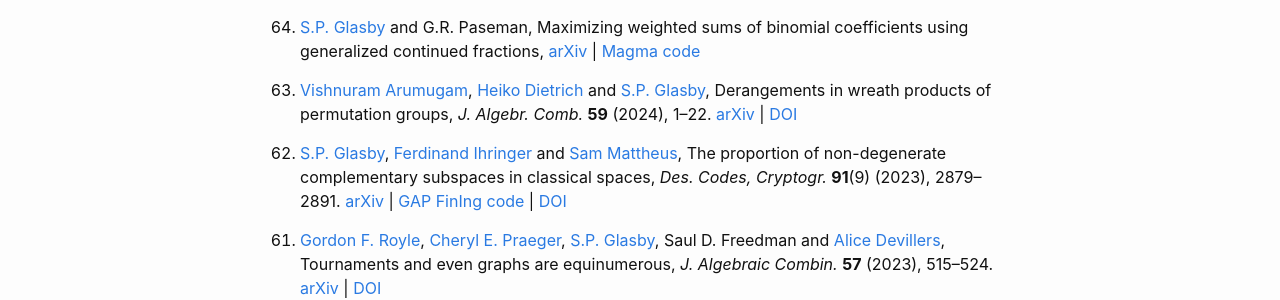
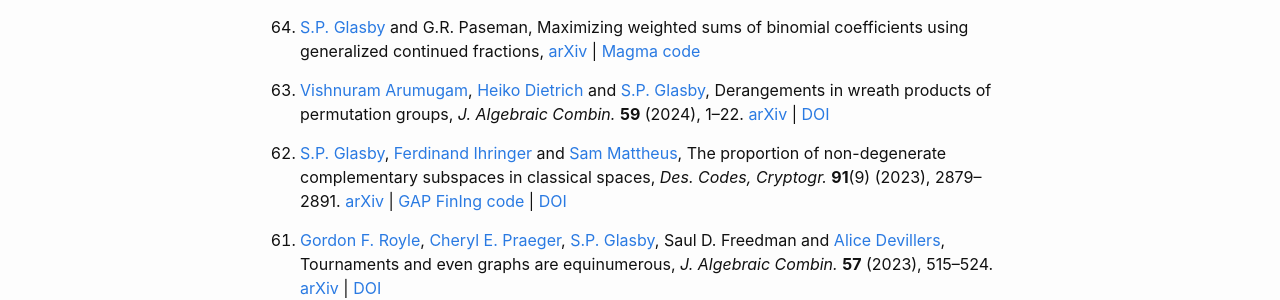
Before and after one commit to StephenGlasby/StephenGlasby.github.io, a Jekyll site: the page built from publications.md, in a window 1280 px wide and 900 px high. Shown: the part 365-665 px from the top of the window. Built offline with Jekyll 4.4.1, drawn with Linux system fonts in a browser that asks for light colours.

```diff
--- a/publications.md
+++ b/publications.md
@@ -28,7 +28,7 @@
   [Heiko Dietrich](https://users.monash.edu/~heikod/) and
   [S.P. Glasby](https://stephenglasby.github.io/),
   Derangements in wreath products of permutation groups,
-  *J. Algebr. Comb.* **59** (2024), 1--22.
+  *J. Algebraic Combin.* **59** (2024), 1--22.
   [arXiv](https://arxiv.org/abs/2207.01215) |
   [DOI](https://doi.org/10.1007/s10801-023-01255-1)
 
```
